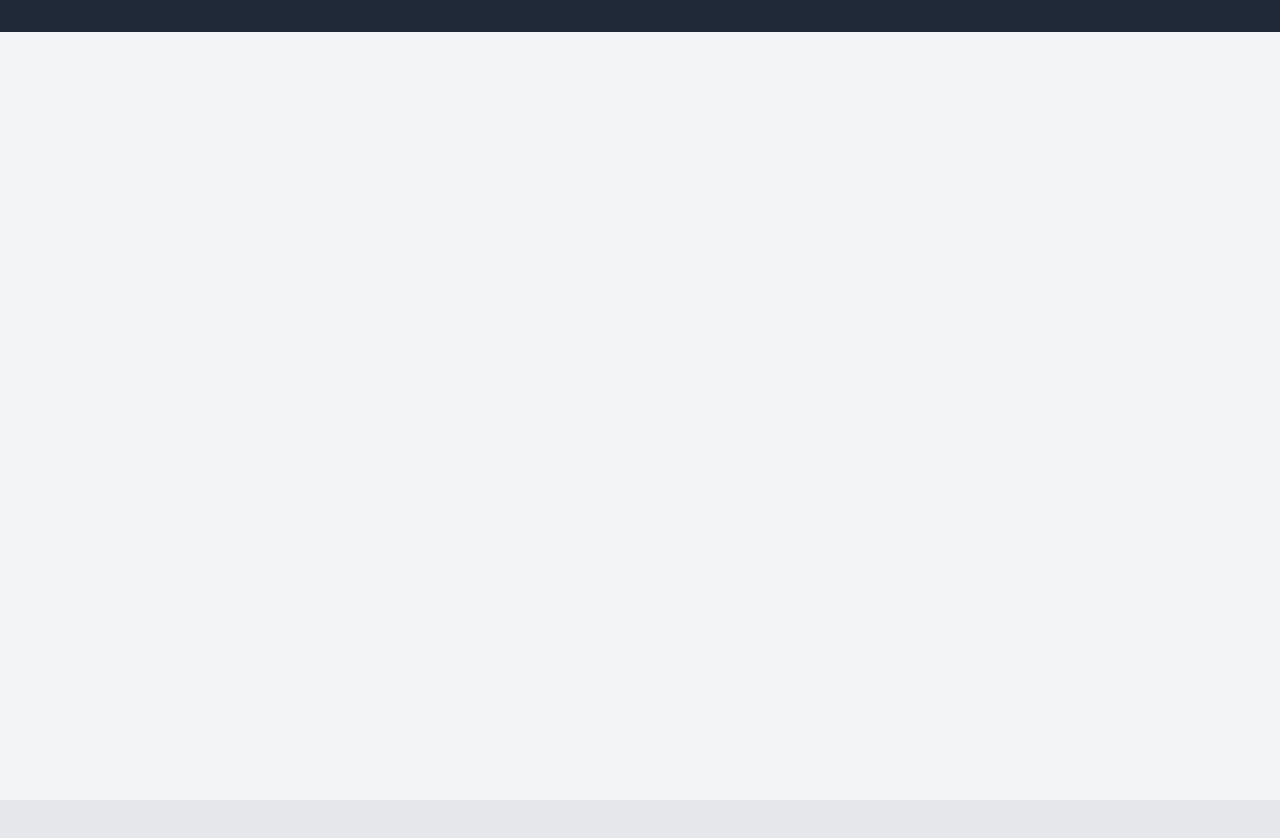
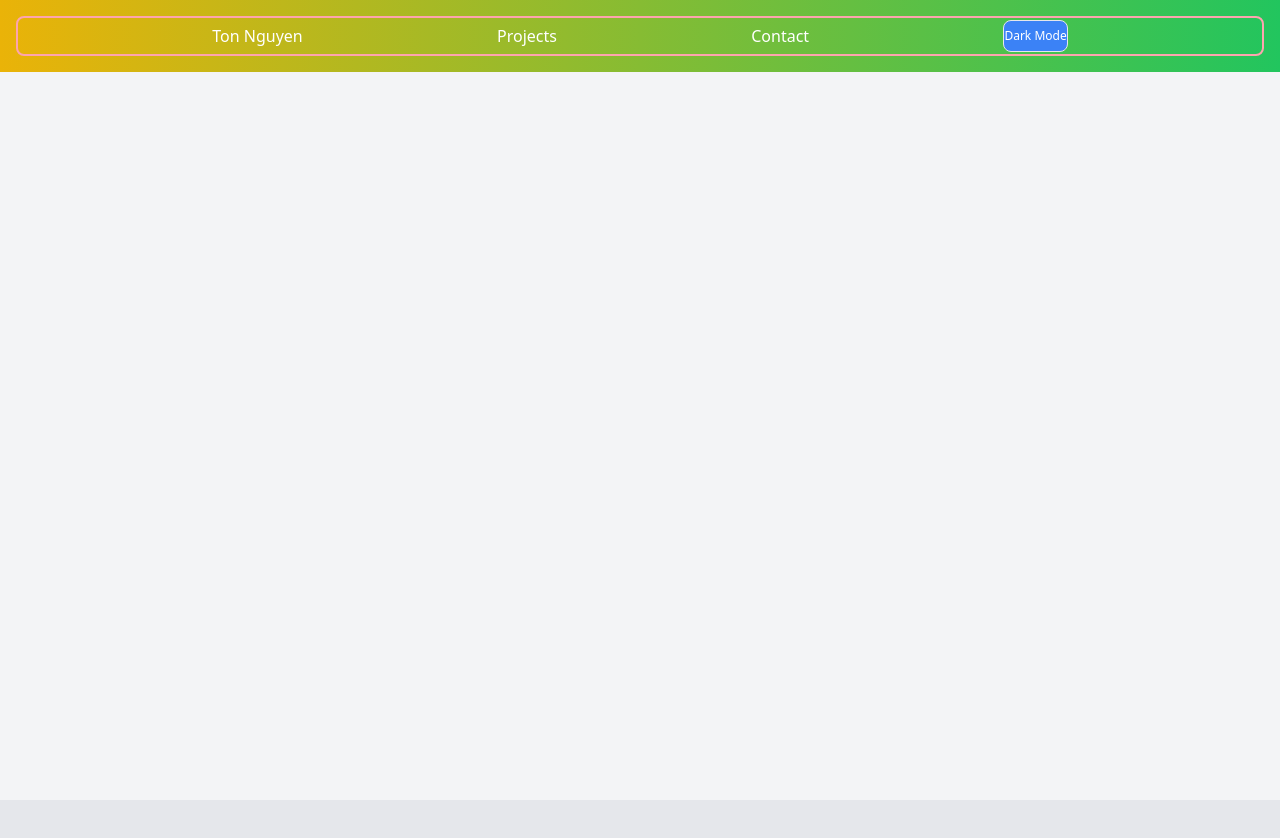
Before and after one commit to Nton23/profile, a website: page index.html in a window 1280 px wide. Shown: the top 838 px of the page. Drawn offline with Linux system fonts and the light colour scheme.

Commit message:
Add a tag and button to nav bar

```diff
--- a/index.html
+++ b/index.html
@@ -10,8 +10,16 @@
 </head>
 
 <body>
-    <nav class="fixed top-0 left-0 right-0 bg-gray-800 text-white p-4 z-10">
+    <nav class="fixed top-0 left-0 right-0 bg-gradient-to-r from-yellow-500 to-green-500 text-white p-4 z-10">
         <!-- Navigation content here -->
+        <div class="border-2 border-rose-300 rounded-lg h-10 flex justify-evenly items-center">
+            <a href="#top">Ton Nguyen</a>
+            <a href="#projects">Projects</a>
+            <a href="#contact">Contact</a>
+            <button
+                class="border rounded-lg bg-blue-500 hover:bg-blue-700 text-white text-xs h-8 transform hover:scale-x-110">Dark
+                Mode</button>
+        </div>
     </nav>
 
     <section class="h-screen bg-gray-100">
```
Also changed, not shown: css/style.css.
